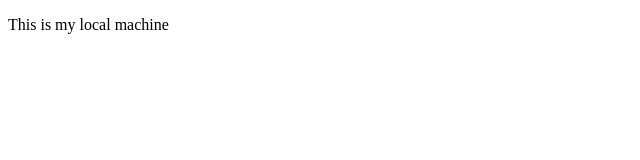
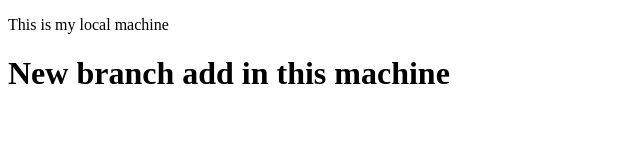
Before and after one commit to abdulkadir-fs-dev/Local-machine, a plain HTML site: page index.html in a window 1280 px wide. Shown: the whole page, without its empty margins (0-640 px from the left). Drawn offline with Linux system fonts and the light colour scheme.

Commit message:
New branch add

```diff
--- a/index.html
+++ b/index.html
@@ -7,5 +7,6 @@
 </head>
 <body>
     <p>This is my local machine</p>
+    <h1>New branch add in this machine</h1>
 </body>
 </html>
```
